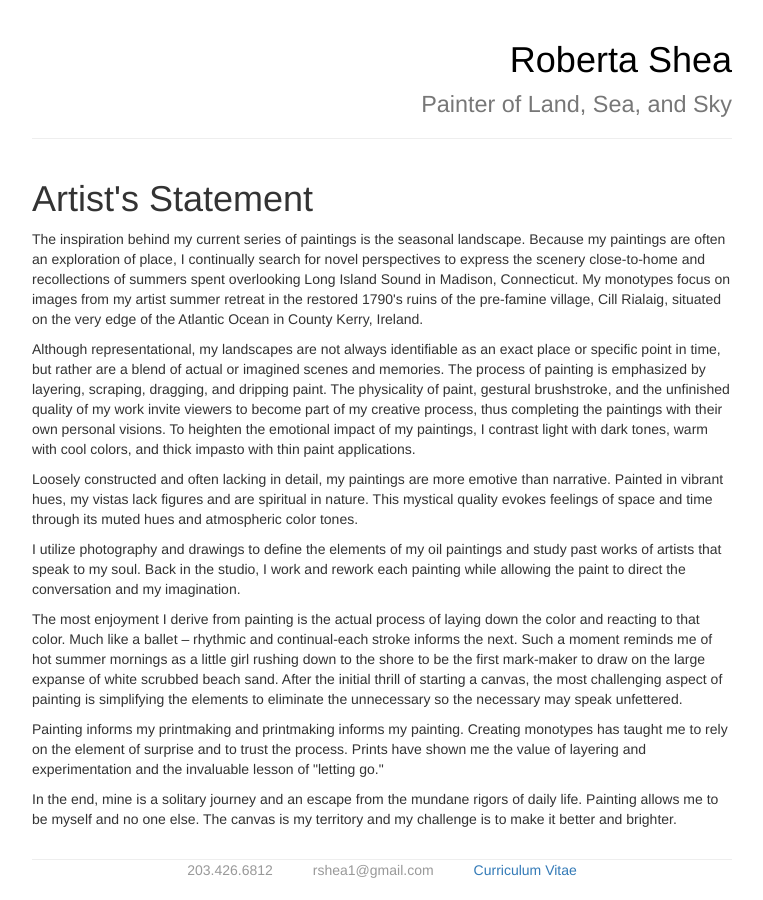
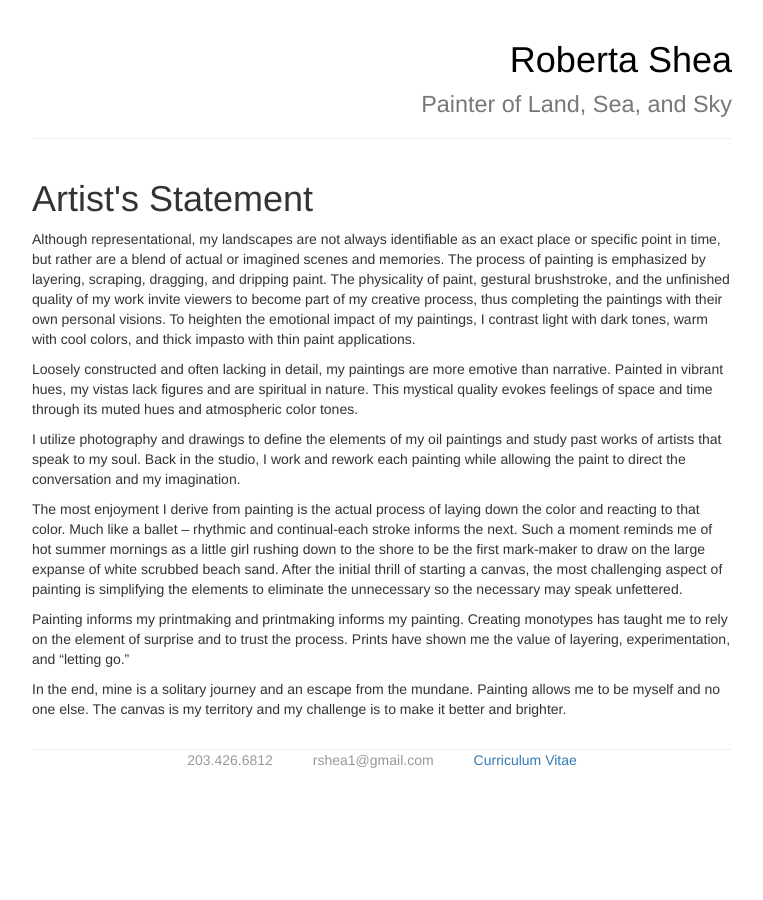
Before and after one commit to bturnbull/robertashea.com, a Jekyll site: the page built from statement/index.html, in a window 1280 px wide. Shown: the whole page, without its empty margins (258-1021 px from the left). Built offline with Jekyll 4.4.1, drawn with Linux system fonts in a browser that asks for light colours; nearby versions of some CDN libraries; library files that are not in the unit come from our copies.

Commit message:
Updated CV, statement, and front page

```diff
--- a/statement/index.html
+++ b/statement/index.html
@@ -6,12 +6,11 @@ title: Robert Shea &mdash; Artist's Statement
 <div class="row">
   <div class="col-sm-12">
     <h1>Artist's Statement</h1>
-    <p>The inspiration behind my current series of paintings is the seasonal landscape.  Because my paintings are often an exploration of place, I continually search for novel perspectives to express the scenery close-to-home and recollections of summers spent overlooking Long Island Sound in Madison, Connecticut.  My monotypes focus on images from my artist summer retreat in the restored 1790's ruins of the pre-famine village, Cill Rialaig, situated on the very edge of the Atlantic Ocean in County Kerry, Ireland.</p>
     <p>Although representational, my landscapes are not always identifiable as an exact place or specific point in time, but rather are a blend of actual or imagined scenes and memories.  The process of painting is emphasized by layering, scraping, dragging, and dripping paint.   The physicality of paint, gestural brushstroke, and the unfinished quality of my work invite viewers to become part of my creative process, thus completing the paintings with their own personal visions.  To heighten the emotional impact of my paintings, I contrast light with dark tones, warm with cool colors, and thick impasto with thin paint applications.</p>
     <p>Loosely constructed and often lacking in detail, my paintings are more emotive than narrative. Painted in vibrant hues, my vistas lack figures and are spiritual in nature.  This mystical quality evokes feelings of space and time through its muted hues and atmospheric color tones.</p>
     <p>I utilize photography and drawings to define the elements of my oil paintings and study past works of artists that speak to my soul.  Back in the studio, I work and rework each painting while allowing the paint to direct the conversation and my imagination.</p>
     <p>The most enjoyment I derive from painting is the actual process of laying down the color and reacting to that color.  Much like a ballet – rhythmic and continual-each stroke informs the next. Such a moment reminds me of hot summer mornings as a little girl rushing down to the shore to be the first mark-maker to draw on the large expanse of white scrubbed beach sand.  After the initial thrill of starting a canvas, the most challenging aspect of painting is simplifying the elements to eliminate the unnecessary so the necessary may speak unfettered.</p>
-    <p>Painting informs my printmaking and printmaking informs my painting.  Creating monotypes has taught me to rely on the element of surprise and to trust the process.  Prints have shown me the value of layering and experimentation and the invaluable lesson of "letting go."</p>
-    <p>In the end, mine is a solitary journey and an escape from the mundane rigors of daily life.  Painting allows me to be myself and no one else.  The canvas is my territory and my challenge is to make it better and brighter.</p>
+    <p>Painting informs my printmaking and printmaking informs my painting.  Creating monotypes has taught me to rely on the element of surprise and to trust the process.  Prints have shown me the value of layering, experimentation, and &ldquo;letting go.&rdquo;</p>
+    <p>In the end, mine is a solitary journey and an escape from the mundane.  Painting allows me to be myself and no one else.  The canvas is my territory and my challenge is to make it better and brighter.</p>
   </div>
 </div>
```
Also changed, not shown: index.html (+1 -49 lines), media/roberta_feb2018.jpg (added), 1 other file.
